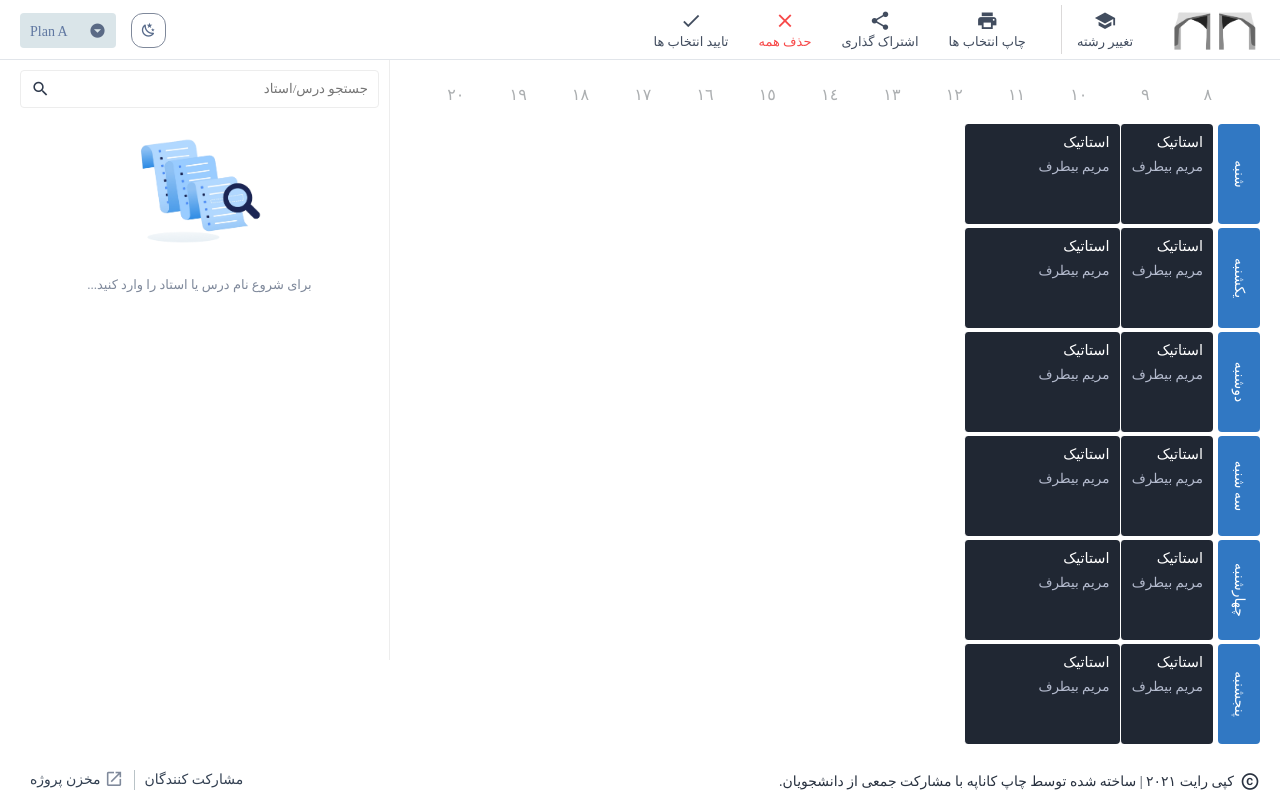
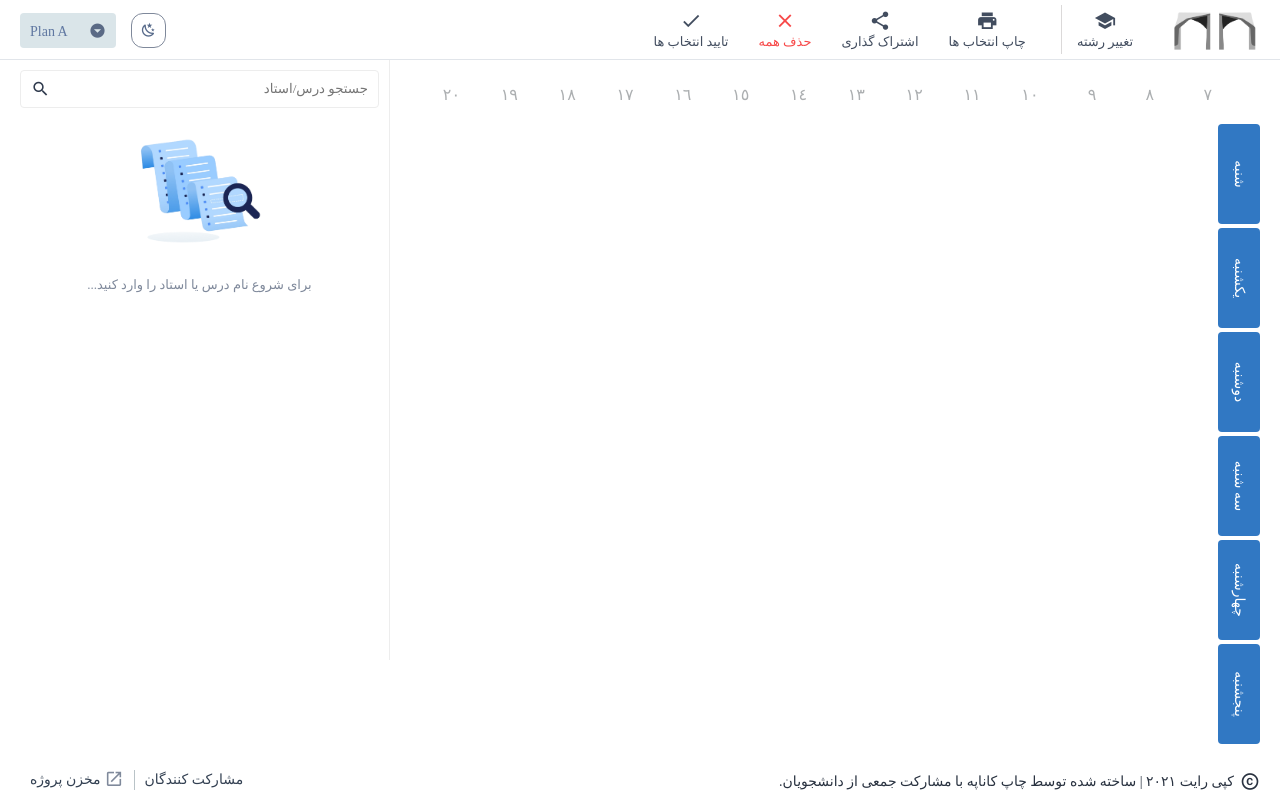
Before and after one commit to danamira/TermUp, a Vue app: page / in a window 1280 px wide. Built offline with nearby package versions, Linux system fonts and the light colour scheme.

Commit message:
Implemented the action of picking courses and finding interceptions

```diff
--- a/src/App.vue
+++ b/src/App.vue
@@ -14,7 +14,7 @@
         <li id="del_all_button">
           <i class="mdi mdi-close"></i><span>حذف همه</span>
         </li>
-        <li><i class="mdi mdi-check"></i><span>تایید انتخاب ها</span></li>
+        <li id="done"><i class="mdi mdi-check"></i><span>تایید انتخاب ها</span></li>
       </ul>
       <div class="plans">
         <i class="mdi mdi-arrow-down-drop-circle"></i>
@@ -282,4 +282,7 @@ body {
   margin-left: 4px;
   line-height: 18px;
 }
+#done:hover {
+  color:rgb(2, 189, 86);
+}
 </style>
--- a/src/components/SearchResult.vue
+++ b/src/components/SearchResult.vue
@@ -7,7 +7,7 @@
       <span v-for="day in course.classDays" :key="day[1]">{{day[0]}} ( {{day[1][0].toString().farsiNum().replace(".","/")}} تا  {{day[1][1].toString().farsiNum().replace(".","/")}} )</span>
     </div>
     <div class="options">
-      <i class="mdi mdi-plus"></i>
+      <i class="mdi mdi-plus" v-on:click="$emit('pick',course)"></i>
       <i class="mdi mdi-dots-horizontal"></i>
     </div>
   </div>
--- a/src/components/SideBar.vue
+++ b/src/components/SideBar.vue
@@ -13,7 +13,7 @@
               course.professor.startsWith(query)
             "
             v-bind:course="course"
-          ></SearchResult>
+          v-on:pick="pick"></SearchResult>
         </div>
       </div>
       <div v-else>
@@ -35,6 +35,12 @@ export default {
     return {
       query: "",
     };
+  },
+  methods:{
+    pick(course) {
+      this.$emit('pick',course)
+      this.query=""
+    }
   },
   components: {
     SearchResult,
--- a/src/views/Board.vue
+++ b/src/views/Board.vue
@@ -2,107 +2,55 @@
   <div id="container">
     <div class="week" ref="week">
       <div class="alerts">
-        <!-- {{baseBlockWidth}} -->
+        <div class="intercepts" v-if="intercepts.length >= 1">
+          <p>درس های متداخل یافت شد:</p>
+          <div class="item" v-for="set in intercepts" :key="set[0].code">
+            <i class="mdi mdi-arrow-left"></i>
+            {{ set[0].title }} <span>{{ set[0].code.toString().farsiNum() }}</span> و {{ set[1].title }} <span>{{set[1].code.toString().farsiNum()}}</span>
+          </div>
+        </div>
       </div>
       <div class="week_days">
         <div class="week_head">
           <ul class="hours">
-            <li v-for="h in openHours" :key="h" :style="'width:'+baseBlockWidth+'px'">{{h.toString().farsiNum()}}</li>
+            <li
+              v-for="h in openHours"
+              :key="h"
+              :style="'width:' + baseBlockWidth + 'px'"
+            >
+              {{ h.toString().farsiNum() }}
+            </li>
           </ul>
         </div>
-        <div class="day">
-          <div class="day_title">شنبه</div>
+        <div class="day" v-for="day in weekDays" :key="day[0]">
+          <div class="day_title">{{ day[1] }}</div>
           <div class="course_blocks">
-            <div class="course_block" :style="'width:'+1.5*baseBlockWidth+'px'">
-              <span class="title">استاتیک</span>
-              <span class="pro">مریم بیطرف</span>
-            </div>
-              <div class="course_block" :style="'width:'+2.5*baseBlockWidth+'px'">
-              <span class="title">استاتیک</span>
-              <span class="pro">مریم بیطرف</span>
+            <div
+              v-for="block in blocks[day[0]]"
+              :key="block[0].code"
+              class="course_block"
+              :style="{
+                width: block[2] * baseBlockWidth + 'px',
+                right: block[3] * baseBlockWidth + 'px',
+              }"
+            >
+              <span class="title">{{ block[0].title.farsiNum() }}</span>
+              <span class="pro">{{ block[0].professor }}</span>
             </div>
           </div>
         </div>
-
-        <div class="day">
-          <div class="day_title">یکشنبه</div>
-          <div class="course_blocks">
-            <div class="course_block" :style="'width:'+1.5*baseBlockWidth+'px'">
-              <span class="title">استاتیک</span>
-              <span class="pro">مریم بیطرف</span>
-            </div>
-              <div class="course_block" :style="'width:'+2.5*baseBlockWidth+'px'">
-              <span class="title">استاتیک</span>
-              <span class="pro">مریم بیطرف</span>
-            </div>
-          </div>
-        </div>
-
-        <div class="day">
-          <div class="day_title">دوشنبه</div>
-          <div class="course_blocks">
-            <div class="course_block" :style="'width:'+1.5*baseBlockWidth+'px'">
-              <span class="title">استاتیک</span>
-              <span class="pro">مریم بیطرف</span>
-            </div>
-              <div class="course_block" :style="'width:'+2.5*baseBlockWidth+'px'">
-              <span class="title">استاتیک</span>
-              <span class="pro">مریم بیطرف</span>
-            </div>
-          </div>
-        </div>
-
-        <div class="day">
-          <div class="day_title">سه شنبه</div>
-          <div class="course_blocks">
-            <div class="course_block" :style="'width:'+1.5*baseBlockWidth+'px'">
-              <span class="title">استاتیک</span>
-              <span class="pro">مریم بیطرف</span>
-            </div>
-              <div class="course_block" :style="'width:'+2.5*baseBlockWidth+'px'">
-              <span class="title">استاتیک</span>
-              <span class="pro">مریم بیطرف</span>
-            </div>
-          </div>
-        </div>
-
-        <div class="day">
-          <div class="day_title">چهارشنبه</div>
-          <div class="course_blocks">
-            <div class="course_block" :style="'width:'+1.5*baseBlockWidth+'px'">
-              <span class="title">استاتیک</span>
-              <span class="pro">مریم بیطرف</span>
-            </div>
-              <div class="course_block" :style="'width:'+2.5*baseBlockWidth+'px'">
-              <span class="title">استاتیک</span>
-              <span class="pro">مریم بیطرف</span>
-            </div>
-          </div>
-        </div>
-
-        <div class="day">
-          <div class="day_title">پنجشنبه</div>
-          <div class="course_blocks">
-            <div class="course_block" :style="'width:'+1.5*baseBlockWidth+'px'">
-              <span class="title">استاتیک</span>
-              <span class="pro">مریم بیطرف</span>
-            </div>
-              <div class="course_block" :style="'width:'+2.5*baseBlockWidth+'px'">
-              <span class="title">استاتیک</span>
-              <span class="pro">مریم بیطرف</span>
-            </div>
-          </div>
-        </div>
-
       </div>
     </div>
-    <SideBar :width="getWidth('SideBar')" :courses="courses"></SideBar>
+    <SideBar
+      :width="getWidth('SideBar')"
+      :courses="courses"
+      v-on:pick="pick"
+    ></SideBar>
   </div>
 </template>
 <script>
 import SideBar from "../components/SideBar.vue";
 import data from "../data.json";
-console.log(data);
 export default {
   name: "App",
   components: {
@@ -110,9 +58,19 @@ export default {
   },
   data: function () {
     return {
-      openHours:[8,9,10,11,12,13,14,15,16,17,18,19,20],
+      openHours: [7, 8, 9, 10, 11, 12, 13, 14, 15, 16, 17, 18, 19, 20],
       courses: data,
-      baseBlockWidth:60,
+      intercepts: [],
+      weekDays: [
+        [0, "شنبه"],
+        [1, "یکشنبه"],
+        [2, "دوشنبه"],
+        [3, "سه شنبه"],
+        [4, "چهارشنبه"],
+        [5, "پنجشنبه"],
+      ],
+      baseBlockWidth: 60,
+      picked: [],
     };
   },
   methods: {
@@ -128,15 +86,64 @@ export default {
         return window.innerWidth - 358 + "px";
       }
     },
+    pick: function (course) {
+      this.picked.push(course);
+    },
   },
   mounted() {
-    console.log(this.courses)
-    this.baseBlockWidth=(this.$refs.week.clientWidth-70)/this.openHours.length
+    // console.log(this.courses);
+    this.baseBlockWidth =
+      (this.$refs.week.clientWidth - 70) / this.openHours.length;
   },
 
   computed: {
-
-  }
+    blocks: function () {
+      this.intercepts = [];
+      let all = [[], [], [], [], [], [], []];
+      this.picked.forEach(function (course) {
+        course.classDays.forEach(function (day) {
+          if (day[0].trim() == "شنبه") {
+            all[0].push([course, day[1], day[1][1] - day[1][0], day[1][0] - 7]);
+          }
+          if (day[0].trim() == "یک شنبه") {
+            all[1].push([course, day[1], day[1][1] - day[1][0], day[1][0] - 7]);
+          }
+          if (day[0].trim() == "دو شنبه") {
+            all[2].push([course, day[1], day[1][1] - day[1][0], day[1][0] - 7]);
+          }
+          if (day[0].trim() == "سه شنبه") {
+            all[3].push([course, day[1], day[1][1] - day[1][0], day[1][0] - 7]);
+          }
+          if (day[0].trim() == "چهار شنبه") {
+            all[4].push([course, day[1], day[1][1] - day[1][0], day[1][0] - 7]);
+          }
+          if (day[0].trim() == "پنج شنبه") {
+            all[5].push([course, day[1], day[1][1] - day[1][0], day[1][0] - 7]);
+          }
+        });
+      });
+      let me = this;
+      all.forEach(function (day) {
+        day.forEach(function (block) {
+          day.forEach(function (otherBlock) {
+            // console.log('NOW:'+block[0].courseName+otherBlock[0].courseName)
+            let result =
+              block[3] >= otherBlock[3] &&
+              block[3] < otherBlock[3] + otherBlock[2];
+            console.log(result);
+            let same = block[0].code == otherBlock[0].code;
+            console.log(same);
+            console.log(block, otherBlock);
+            console.log("---------------------------------");
+            if (result && !same) {
+              me.intercepts.push([block[0], otherBlock[0]]);
+            }
+          });
+        });
+      });
+      return all;
+    },
+  },
 };
 </script>
 
@@ -171,7 +178,7 @@ body {
   padding: 0 10px;
 }
 .week {
-  padding:0 10px;
+  padding: 0 10px;
   min-height: 700px;
   width: calc(100% - 380px);
   float: right;
@@ -339,72 +346,96 @@ body {
   line-height: 18px;
 }
 .week_days {
-  margin-top:25px;
+  margin-top: 25px;
 }
 .day {
-  margin:4px 0;
-  width:100%;
+  margin: 4px 0;
+  width: 100%;
   overflow: hidden;
-  display:block;
-  height:100px;
+  display: block;
+  height: 100px;
   position: relative;
   padding-right: 47px;
 }
 .day_title {
-  width:100px;
-  background: #3178C3;
-  color:#fff;
-  height:42px;
+  width: 100px;
+  background: #3178c3;
+  color: #fff;
+  height: 42px;
   transform: rotate(90deg);
   line-height: 42px;
   border-radius: 4px;
   text-align: center;
   position: absolute;
-  top:29px;
+  top: 29px;
   font-size: 14px;
-  right:-29px;
+  right: -29px;
 }
 .course_blocks {
-  float:right;
+  position: relative;
+  float: right;
 }
 .course_block {
-  width:200px;
+  /* width: 200px; */
   float: right;
+  position: absolute;
   height: 100px;
   background: #202733;
-  color:#fff;
+  color: #fff;
   border-radius: 4px;
   float: right;
   border-left: 1px solid rgb(255, 255, 255);
+  border-right: 1px solid rgb(255, 255, 255);
   /* text-align: center; */
-  padding:10px;
+  padding: 10px;
 }
 .night_mode_on .course_block {
-  border-color:rgb(68, 69, 88) !important;
+  border-color: rgb(68, 69, 88) !important;
 }
 .course_block .title {
   display: block;
   font-size: 14.5px;
 }
 .course_block .pro {
-  font-size:13.5px;
-  color:rgb(180, 187, 206);
-  margin-top:5px;
+  font-size: 12.5px;
+  color: rgb(180, 187, 206);
+  margin-top: 5px;
   line-height: 22px;
   display: block;
 }
 .week_head {
   margin-bottom: 20px;
   overflow: hidden;
-  padding-right:48px;
+  padding-right: 48px;
 }
 .hours {
   overflow: hidden;
-  color:#acafb1
+  color: #acafb1;
 }
 .hours li {
   display: block;
   float: right;
   width: 60px;
 }
+.intercepts {
+  background: #d12a2a;
+  color: #fff;
+  margin-top: 10px;
+  padding: 10px 20px;
+  border-radius: 4px;
+  font-size: 14px;
+}
+.intercepts p {
+  display: block;
+  margin-bottom: 5px;
+}
+.intercepts .item {
+  padding:5px 0;
+}
+.intercepts .item span{
+    background: #992929;
+    color: #ca9e9e;
+    padding: 2px 4px;
+    border-radius: 7px;
+}
 </style>
```
